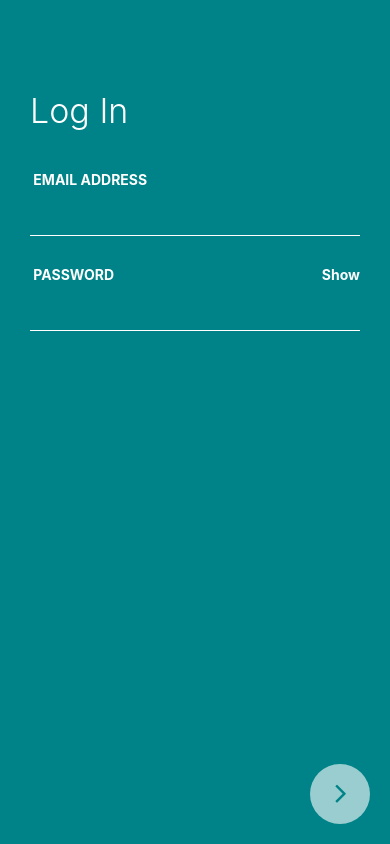
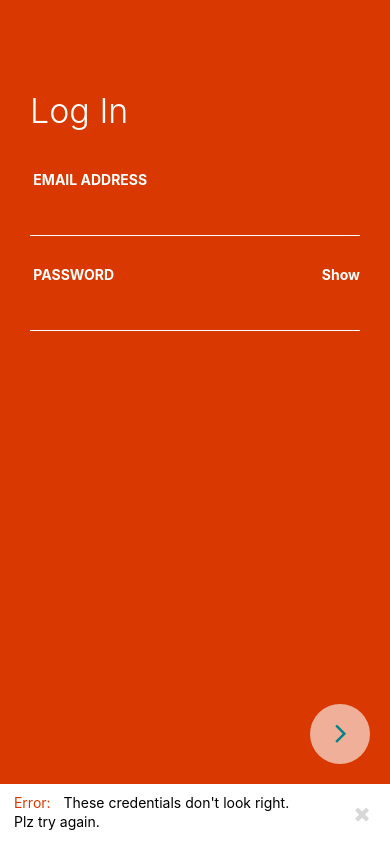
Before and after one commit to adeel111/RNBasics, a React Native app in the folder Airbnb/: screen / in a window 390 px wide. Built offline with nearby package versions, Linux system fonts and the light colour scheme.

Commit message:
added errorMessage Notification

```diff
--- a/Airbnb/package.json
+++ b/Airbnb/package.json
@@ -7,6 +7,7 @@
     "test": "jest"
   },
   "dependencies": {
+    "prop-types": "^15.7.2",
     "react": "16.8.3",
     "react-native": "0.59.9",
     "react-native-vector-icons": "^6.6.0"
--- /dev/null
+++ b/Airbnb/src/components/Notification.js
@@ -0,0 +1,103 @@
+import React, { Component } from "react";
+import PropTypes from "prop-types";
+import {
+  StyleSheet,
+  View,
+  Text,
+  TouchableOpacity,
+  Easing,
+  Animated
+} from "react-native";
+import FontAwesome from "react-native-vector-icons/FontAwesome";
+import colors from "../styles/colors";
+
+class Notification extends Component {
+  state = {
+    positionValue: new Animated.Value(60)
+  };
+
+  animatedNotification = value => {
+    const { positionValue } = this.state;
+    Animated.timing(positionValue, {
+      toValue: value,
+      duration: 400,
+      velocity: 3,
+      tension: 2,
+      friction: 8,
+      easing: Easing.easeOutBack
+    }).start();
+  };
+  closeNotification = () => {
+    this.props.handleCloseNotification();
+  };
+
+  render() {
+    const {
+      type,
+      firstLine,
+      secondLine,
+      showNotification,
+      handleCloseNotification
+    } = this.props;
+    showNotification
+      ? this.animatedNotification(0)
+      : this.animatedNotification(60);
+    const { positionValue } = this.state;
+
+    return (
+      <Animated.View
+        style={[{ transform: [{ translateY: positionValue }] }, styles.wrapper]}
+      >
+        <View style={styles.notificationContent}>
+          <Text style={styles.errorText}> {type} </Text>
+          <Text style={styles.errorMessage}> {firstLine} </Text>
+          <Text style={styles.errorMessage}> {secondLine} </Text>
+          <TouchableOpacity
+            style={styles.closeButton}
+            onPress={() => this.closeNotification()}
+          >
+            <FontAwesome name="times" size={20} color={colors.lightGray} />
+          </TouchableOpacity>
+        </View>
+      </Animated.View>
+    );
+  }
+}
+
+Notification.propTypes = {
+  showNotification: PropTypes.bool.isRequired,
+  type: PropTypes.string.isRequired,
+  firstLine: PropTypes.string,
+  secondLine: PropTypes.string,
+  handleCloseNotification: PropTypes.func
+};
+export default Notification;
+
+const styles = StyleSheet.create({
+  wrapper: {
+    backgroundColor: colors.white,
+    width: "100%",
+    height: 60,
+    padding: 10
+  },
+  notificationContent: {
+    flexDirection: "row",
+    flexWrap: "wrap",
+    alignItems: "flex-start"
+  },
+  errorText: {
+    color: colors.darkOrange,
+    marginRight: 5,
+    fontSize: 14,
+    marginBottom: 2
+  },
+  errorMessage: {
+    fontSize: 14,
+    marginBottom: 2
+  },
+  closeButton: {
+    position: "absolute",
+    right: 10,
+    top: 10
+  }
+});
--- a/Airbnb/src/screens/Login.js
+++ b/Airbnb/src/screens/Login.js
@@ -1,46 +1,69 @@
-import React, { Component } from 'react';
-import { StyleSheet, View, Text, ScrollView, KeyboardAvoidingView } from 'react-native';
-import PropTypes from 'prop-types';
-import colors from '../styles/colors';
-import FontAwesome from 'react-native-vector-icons/FontAwesome';
-import InputField from '../components/form/InputField';
-import NextArrowButton from '../components/buttons/NextArrowButton';
+import React, { Component } from "react";
+import {
+  StyleSheet,
+  View,
+  Text,
+  ScrollView,
+  KeyboardAvoidingView
+} from "react-native";
+import colors from "../styles/colors";
+import InputField from "../components/form/InputField";
+import NextArrowButton from "../components/buttons/NextArrowButton";
+import Notification from "../components/Notification";
 
 export default class Login extends Component {
-
+  state = {
+    formValid: false
+  };
   handleNextButton() {
-    alert('Next button pressed')
+    alert("Next button pressed");
   }
 
+  handleCloseNotification = () => {
+    this.setState({ formValid: true });
+  };
+
   render() {
+    const { formValid } = this.state;
+    const showNotification = formValid ? false : true;
+    const background = formValid ? colors.green01 : colors.darkOrange;
     return (
-      <KeyboardAvoidingView style = {styles.wrapper}>
-        <View style = {styles.scrollViewWrapper}>
-            <ScrollView style = {styles.scrollView}>
-                <Text style = {styles.loginHeader}>Log In</Text>
+      <KeyboardAvoidingView
+        style={[{ backgroundColor: background }, styles.wrapper]}
+      >
+        <View style={styles.scrollViewWrapper}>
+          <ScrollView style={styles.scrollView}>
+            <Text style={styles.loginHeader}>Log In</Text>
             <InputField
-                labelText = "EMAIL ADDRESS"
-                labelTextSize = {14}
-                labelColor = {colors.white}
-                textColor = {colors.white}
-                borderBottomColor = {colors.white}
-                inputType = 'email'
-                customStyle = {{marginBottom: 30}}
+              labelText="EMAIL ADDRESS"
+              labelTextSize={14}
+              labelColor={colors.white}
+              textColor={colors.white}
+              borderBottomColor={colors.white}
+              inputType="email"
+              customStyle={{ marginBottom: 30 }}
             />
             <InputField
-                labelText = "PASSWORD"
-                labelTextSize = {14}
-                labelColor = {colors.white}
-                textColor = {colors.white}
-                borderBottomColor = {colors.white}
-                inputType = 'password'
-                customStyle = {{marginBottom: 30}}
+              labelText="PASSWORD"
+              labelTextSize={14}
+              labelColor={colors.white}
+              textColor={colors.white}
+              borderBottomColor={colors.white}
+              inputType="password"
+              customStyle={{ marginBottom: 30 }}
             />
           </ScrollView>
         </View>
-        <View style = {styles.nextButton}>
-              <NextArrowButton
-                handleNextButton = {this.handleNextButton}
+        <View style={styles.nextButton}>
+          <NextArrowButton handleNextButton={this.handleNextButton} />
+        </View>
+        <View>
+          <Notification
+            showNotification={showNotification}
+            handleCloseNotification={() => this.handleCloseNotification()}
+            type="Error:"
+            firstLine="These credentials don't look right."
+            secondLine="Plz try again."
           />
         </View>
       </KeyboardAvoidingView>
@@ -51,28 +74,27 @@ export default class Login extends Component {
 const styles = StyleSheet.create({
   wrapper: {
     flex: 1,
-        display: 'flex',
-        backgroundColor: colors.green01,
+    display: "flex"
   },
   scrollViewWrapper: {
     flex: 1,
-        marginTop: 70,
+    marginTop: 70
   },
   scrollView: {
     flex: 1,
     paddingLeft: 30,
     paddingRight: 30,
-        paddingTop: 20,
+    paddingTop: 20
   },
   loginHeader: {
     fontSize: 34,
     color: colors.white,
-        fontWeight: '300',
-        marginBottom: 40,
+    fontWeight: "300",
+    marginBottom: 40
   },
   nextButton: {
-      alignItems: 'flex-end',
+    alignItems: "flex-end",
     right: 20,
-      bottom: 20,
-    },
+    bottom: 20
+  }
 });
--- a/Airbnb/src/styles/colors/index.js
+++ b/Airbnb/src/styles/colors/index.js
@@ -1,5 +1,7 @@
 export default {
-    black: '#000000',
-    white: '#ffffff',
-    green01: '#008388',
-}
+  black: "#000000",
+  white: "#ffffff",
+  green01: "#008388",
+  darkOrange: "#d93900",
+  lightGray: "#d8d8d8"
+};
```
Also changed, not shown: 2 other files (tests, documents, lock files or other folders). Lines whose indentation alone changed are shown as unchanged.
